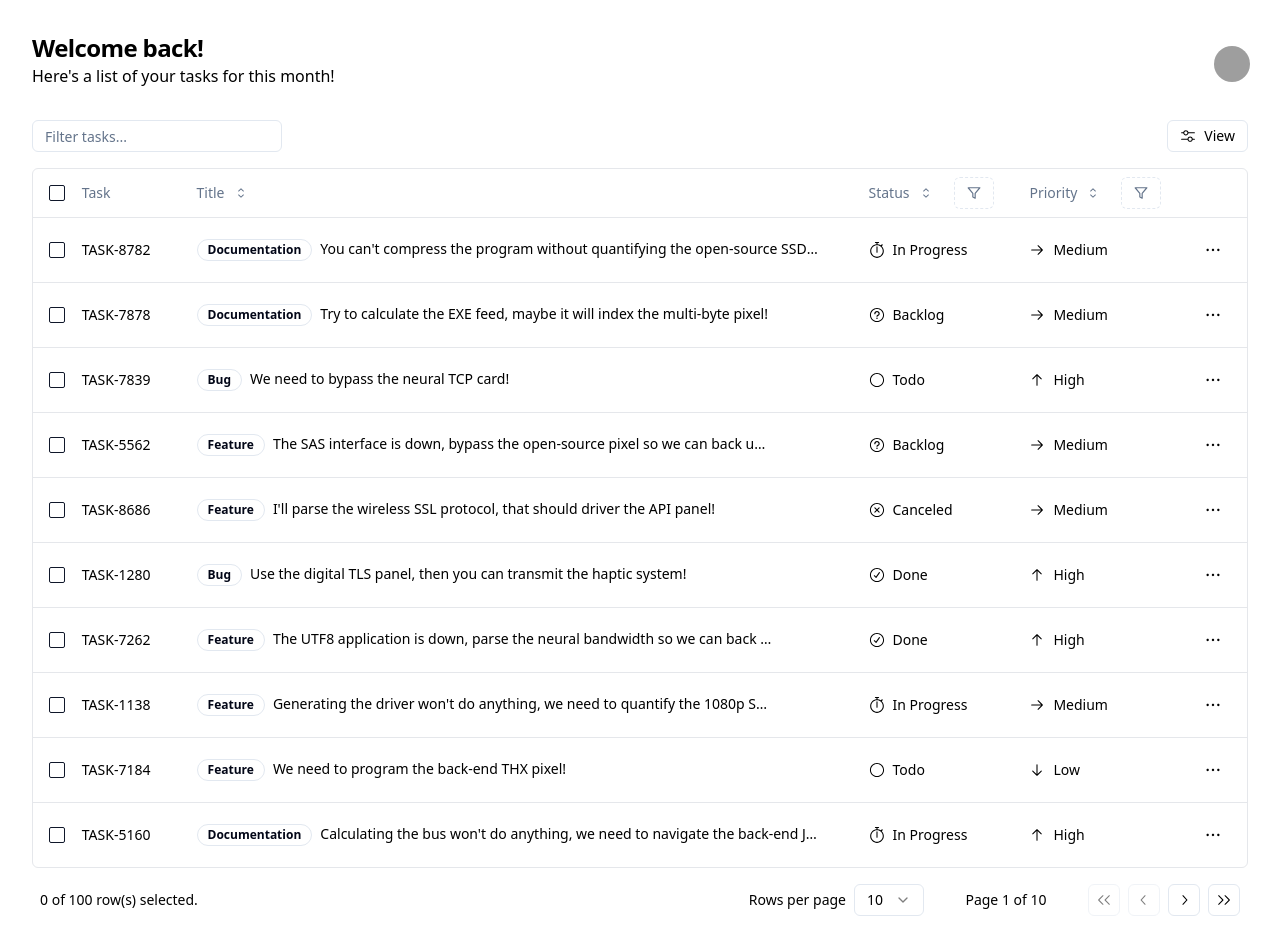
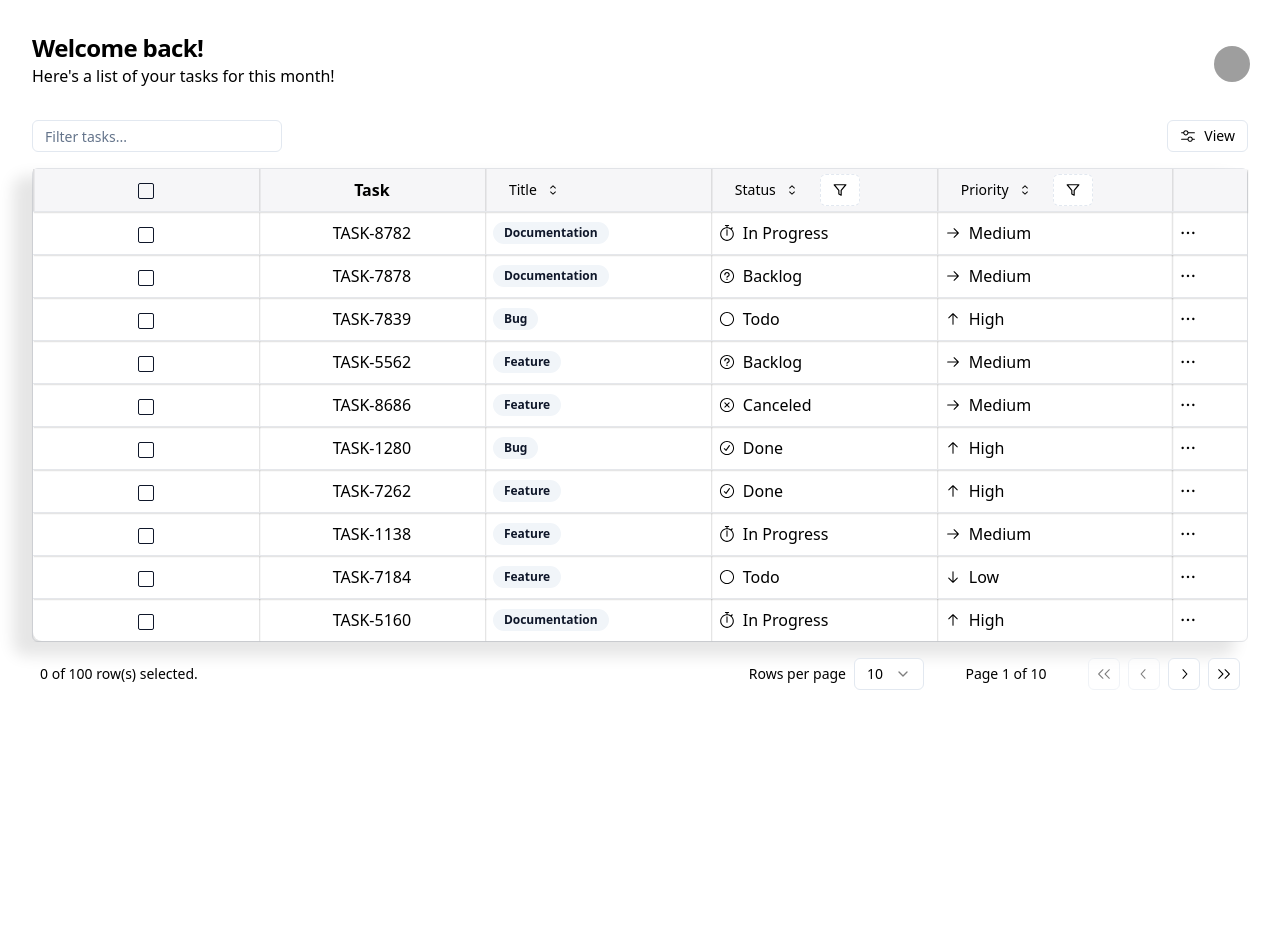
Before and after one commit to sudipta02/tansatck-table-poc, a React (Vite) app: page /poc-shadcn in a window 1280 px wide. After the commit the page ends 800 px from the top, so only its background shows below. Built offline with nearby package versions, Linux system fonts and the light colour scheme; grey boxes are pictures that could not be loaded.

Commit message:
table with beautiful shadows

```diff
--- a/src/poc-shadcn/components/columns.jsx
+++ b/src/poc-shadcn/components/columns.jsx
@@ -20,51 +20,60 @@ export const columns = [
       />
     ),
     cell: ({ row }) => (
+      <div className="flex justify-center">
         <Checkbox
           checked={row.getIsSelected()}
           onCheckedChange={(value) => row.toggleSelected(!!value)}
           aria-label="Select row"
           className="translate-y-[2px]"
         />
+      </div>
     ),
     enableSorting: false,
     enableHiding: false,
   },
   {
     accessorKey: "id",
-    header: ({ column }) => (
-      <DataTableColumnHeader column={column} title="Task" />
+    header: ({ column, header }) => (
+      <DataTableColumnHeader column={column} title="Task" header={header} />
     ),
-    cell: ({ row }) => <div className="w-[80px]">{row.getValue("id")}</div>,
+    cell: ({ row }) => (
+      <div className="flex items-center justify-center">
+        {row.getValue("id")}
+      </div>
+    ),
     enableSorting: false,
     enableHiding: false,
   },
   {
     accessorKey: "title",
-    header: ({ column }) => (
-      <DataTableColumnHeader column={column} title="Title" />
+    header: ({ column, header }) => (
+      <DataTableColumnHeader column={column} title="Title" header={header} />
     ),
     cell: ({ row }) => {
       const label = labels.find((label) => label.value === row.original.label);
 
       return (
-        <div className="flex space-x-2">
-          {label && <Badge variant="outline">{label.label}</Badge>}
-          <span className="max-w-[500px] truncate font-medium">
+        <div className="flex space-x-2 ml-2">
+          {label && <Badge variant="secondary">{label.label}</Badge>}
+          {/* <span className="truncate font-normal max-w-[300px]">
             {row.getValue("title")}
-          </span>
+          </span> */}
         </div>
       );
     },
+    // size: 500,
+    enableResizing: true,
   },
   {
     accessorKey: "status",
-    header: ({ column, table }) => (
+    header: ({ column, table, header }) => (
       <DataTableColumnHeader
         column={column}
         title="Status"
         options={statuses}
         table={table}
+        header={header}
       />
     ),
     cell: ({ row }) => {
@@ -77,7 +86,7 @@ export const columns = [
       }
 
       return (
-        <div className="flex w-[100px] items-center">
+        <div className="flex items-center ml-2">
           {status.icon && (
             <status.icon className="mr-2 h-4 w-4 text-muted-foreground" />
           )}
@@ -88,15 +97,17 @@ export const columns = [
     filterFn: (row, id, value) => {
       return value.includes(row.getValue(id));
     },
+    enableResizing: true,
   },
   {
     accessorKey: "priority",
-    header: ({ column, table }) => (
+    header: ({ column, table, header }) => (
       <DataTableColumnHeader
         column={column}
         title="Priority"
         options={priorities}
         table={table}
+        header={header}
       />
     ),
     cell: ({ row }) => {
@@ -109,7 +120,7 @@ export const columns = [
       }
 
       return (
-        <div className="flex items-center">
+        <div className="flex items-center ml-2">
           {priority.icon && (
             <priority.icon className="mr-2 h-4 w-4 text-muted-foreground" />
           )}
@@ -120,9 +131,11 @@ export const columns = [
     filterFn: (row, id, value) => {
       return value.includes(row.getValue(id));
     },
+    enableResizing: true,
   },
   {
     id: "actions",
     cell: ({ row }) => <DataTableRowActions row={row} />,
+    size: 50,
   },
 ];
--- a/src/poc-shadcn/components/data-table-column-header.jsx
+++ b/src/poc-shadcn/components/data-table-column-header.jsx
@@ -18,19 +18,30 @@ import {
 } from "@/components/ui/dropdown-menu";
 import { DataTableFacetedFilter } from "./data-table-faceted-filter";
 
-export function DataTableColumnHeader({ column, title, className, options }) {
+export function DataTableColumnHeader({
+  column,
+  title,
+  className,
+  options,
+  header,
+}) {
   if (!column.getCanSort()) {
     return <div className={cn(className)}>{title}</div>;
   }
 
+  // console.log(header.getSize());
+
   return (
-    <div className={cn("flex items-center space-x-2", className)}>
+    <div
+      className={cn("flex items-center space-x-2", className)}
+      // style={{ width: `${header.getSize()}` }}
+    >
       <DropdownMenu>
         <DropdownMenuTrigger asChild>
           <Button
             variant="ghost"
             size="sm"
-            className="-ml-3 h-8 data-[state=open]:bg-accent"
+            className="ml-3 h-8 data-[state=open]:bg-accent"
           >
             <span>{title}</span>
             {column.getIsSorted() === "desc" ? (
--- a/src/poc-shadcn/components/data-table.jsx
+++ b/src/poc-shadcn/components/data-table.jsx
@@ -22,6 +22,8 @@ import {
 import { DataTablePagination } from "../components/data-table-pagination";
 import { DataTableToolbar } from "../components/data-table-toolbar";
 
+import "./table.css";
+
 export function DataTable({ columns, data }) {
   const [rowSelection, setRowSelection] = React.useState({});
   const [columnVisibility, setColumnVisibility] = React.useState({});
@@ -37,6 +39,11 @@ export function DataTable({ columns, data }) {
       rowSelection,
       columnFilters,
     },
+    // defaultColumn: {
+    //   size: 200,
+    //   minSize: 60,
+    //   maxSize: 1000,
+    // },
     enableRowSelection: true,
     onRowSelectionChange: setRowSelection,
     onSortingChange: setSorting,
@@ -48,26 +55,56 @@ export function DataTable({ columns, data }) {
     getSortedRowModel: getSortedRowModel(),
     getFacetedRowModel: getFacetedRowModel(),
     getFacetedUniqueValues: getFacetedUniqueValues(),
+    columnResizeMode: "onChange",
+    enableColumnResizing: true,
   });
+
+  const totalTableWidth = table.getTotalSize();
 
   return (
     <div className="space-y-4">
       <DataTableToolbar table={table} />
       <div className="rounded-md border">
-        <Table>
+        <table
+          style={{
+            width: "100%",
+            // borderTop: "solid 1px #424242",
+            // borderLeft: "solid 1px #424242",
+          }}
+        >
           <TableHeader>
             {table.getHeaderGroups().map((headerGroup) => (
               <TableRow key={headerGroup.id}>
                 {headerGroup.headers.map((header) => {
+                  const dynamicWidth = header.getSize();
+                  console.log({ headerWidth: dynamicWidth });
                   return (
-                    <TableHead key={header.id} colSpan={header.colSpan}>
+                    <th
+                      key={header.id}
+                      colSpan={header.colSpan}
+                      // className={`w-[${dynamicWidth}px] bg-slate-300`}
+                      style={{
+                        width: header.getSize(),
+                        // borderRight: "solid 2px rgba(0,0,0,0.1)",
+                        // boxShadow: "1px 0px 0.3px 0.3px rgba(0,0,0,0.1)",
+                        // borderBottom: "solid 1px #424242",
+                      }}
+                    >
                       {header.isPlaceholder
                         ? null
                         : flexRender(
                             header.column.columnDef.header,
                             header.getContext()
                           )}
-                    </TableHead>
+                      <div
+                        onMouseDown={header.getResizeHandler()}
+                        onTouchStart={header.getResizeHandler()}
+                        // onDoubleClick={() => header.column.resetSize()}
+                        className={`resizer ${
+                          header.column.getIsResizing() ? "isResizing" : ""
+                        }`}
+                      />
+                    </th>
                   );
                 })}
               </TableRow>
@@ -80,14 +117,27 @@ export function DataTable({ columns, data }) {
                   key={row.id}
                   data-state={row.getIsSelected() && "selected"}
                 >
-                  {row.getVisibleCells().map((cell) => (
-                    <TableCell key={cell.id}>
-                      {flexRender(
-                        cell.column.columnDef.cell,
-                        cell.getContext()
-                      )}
-                    </TableCell>
-                  ))}
+                  {row.getVisibleCells().map((cell) => {
+                    const dynamicWidth = cell.column.getSize();
+                    // console.log({ cellWidth: dynamicWidth });
+                    return (
+                      <td
+                        key={cell.id}
+                        // className={`w-[${dynamicWidth}px] bg-orange-100`}
+                        style={{
+                          width: cell.column.getSize(),
+                          padding: "5px 0",
+                          // borderRight: "solid 1px #424242",
+                          // borderBottom: "solid 1px #424242",
+                        }}
+                      >
+                        {flexRender(
+                          cell.column.columnDef.cell,
+                          cell.getContext()
+                        )}
+                      </td>
+                    );
+                  })}
                 </TableRow>
               ))
             ) : (
@@ -101,7 +151,7 @@ export function DataTable({ columns, data }) {
               </TableRow>
             )}
           </TableBody>
-        </Table>
+        </table>
       </div>
       <DataTablePagination table={table} />
     </div>
--- /dev/null
+++ b/src/poc-shadcn/components/table.css
@@ -0,0 +1,60 @@
+th {
+  position: relative;
+}
+.resizer {
+  position: absolute;
+  opacity: 0;
+  top: 0;
+  right: 0;
+  height: 100%;
+  width: 5px;
+  background: #27bbff;
+  cursor: col-resize;
+  user-select: none;
+  touch-action: none;
+  border-radius: 6px;
+}
+.resizer.isResizing {
+  background: #2eff31;
+  opacity: 1;
+}
+*:hover > .resizer {
+  opacity: 1;
+}
+
+/* thead, th, td, table{
+  --tw-shadow: 0 4px 6px -1px rgb(0 0 0 / 0.1), 0 2px 4px -2px rgba(0, 0, 0, 0.102);
+  box-shadow: var(--tw-ring-offset-shadow, 0 0 #0000), var(--tw-ring-shadow, 0 0 #0000), var(--tw-shadow);
+} */
+th {
+  box-shadow: inset 1.5px 0px 0px 0px rgba(0,0,0,0.1);
+  background-color: #f6f6f8;
+  padding: 5px 0;
+}
+thead, td {
+  box-shadow: 1px 1px 0.3px 0.3px rgba(0,0,0,0.1);
+}
+
+table {
+  box-shadow: -16px 11px 15px 4px rgba(0,0,0,0.1);
+  border-radius: 9px;
+  border: none;
+  outline: unset;
+}
+
+table tbody tr td:last-child{
+  box-shadow: 0px 1px 0.3px 0.3px rgba(0,0,0,0.1);
+}
+
+table tbody tr:last-child td {
+  box-shadow: 1px 0px 0.3px 0.3px rgba(0,0,0,0.1);
+}
+
+table tbody tr:last-child td:last-child {
+  box-shadow: none;
+}
+
+table thead tr th:last-child {
+  border-right:  unset !important;
+  /* box-shadow: 1px 2px 5px 5px rgba(0,0,0,0.1); */
+}
```
Also changed, not shown: src/components/ui/table.jsx (+21 -16 lines). Lines whose indentation alone changed are shown as unchanged.
